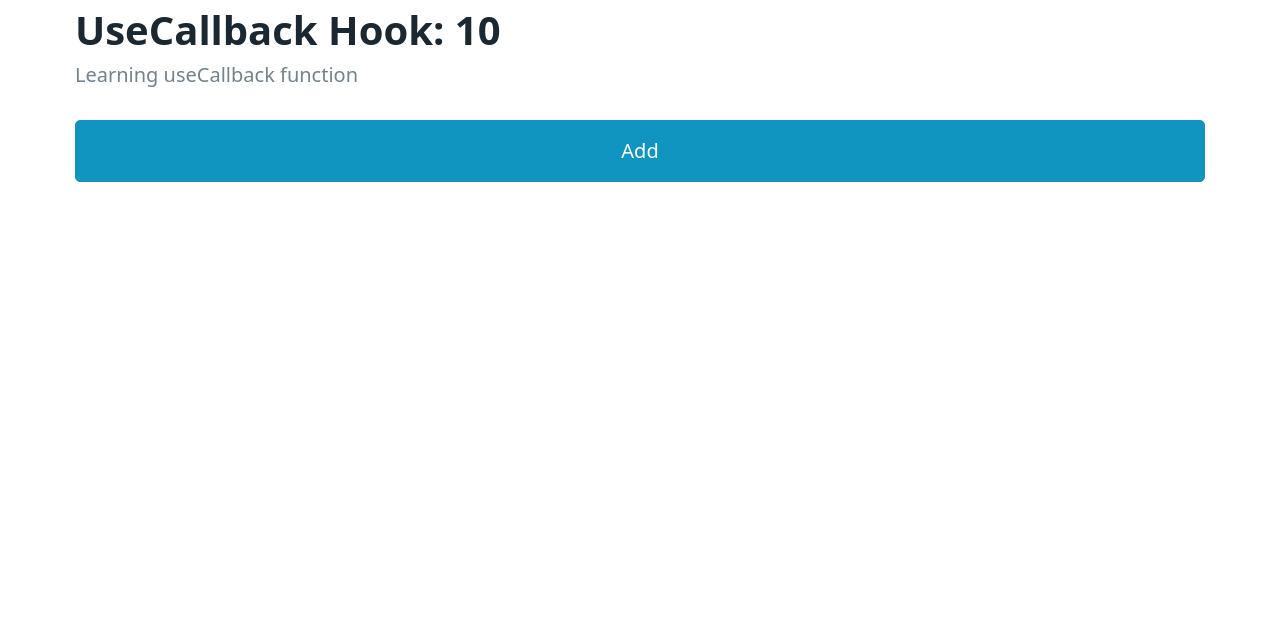
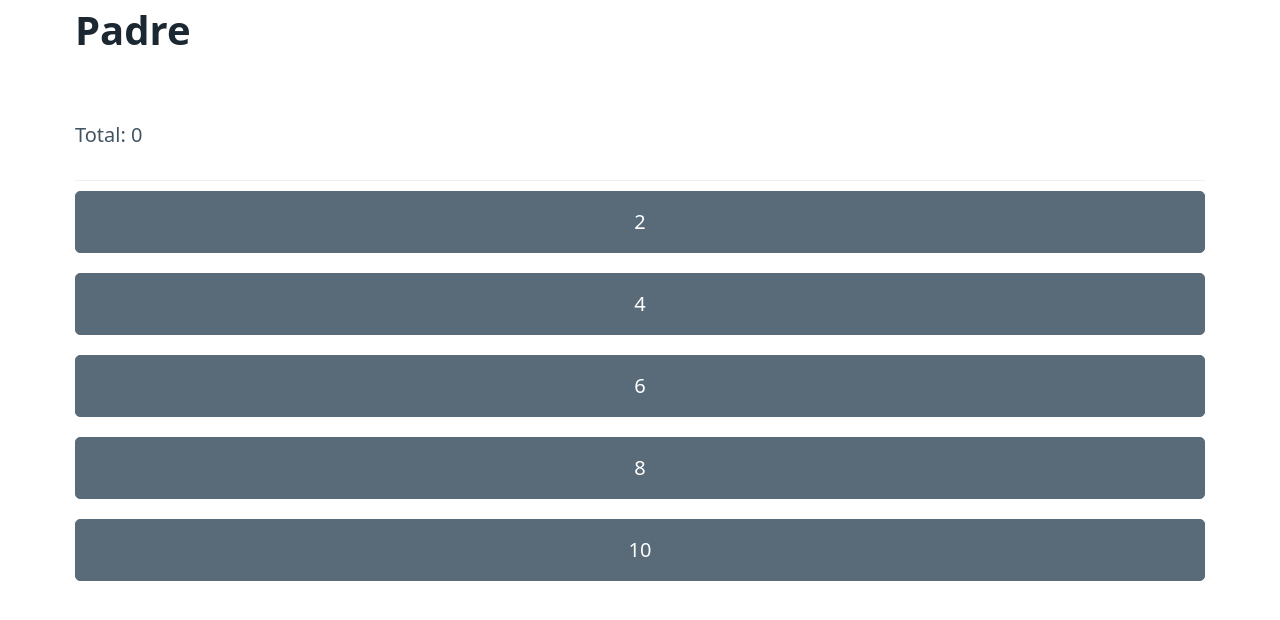
Before and after one commit to AngelKode/react_proyects, a React (Vite) app in the folder hooks-app/: page / in a window 1280 px wide. Shown: the top 620 px of the page. Built offline with nearby package versions, Linux system fonts and the light colour scheme.

Commit message:
Working with memo hw

```diff
--- /dev/null
+++ b/hooks-app/src/components/memo-hw/Hijo.jsx
@@ -0,0 +1,15 @@
+import { memo } from "react";
+
+export const Hijo = memo(({ numero, incrementar }) => {
+
+    console.log('  Me volví a generar :(  ');
+
+    return (
+        <button
+            className="secondary"
+            onClick={ () => incrementar( numero ) }
+        >
+            { numero }
+        </button>
+    )
+})
--- /dev/null
+++ b/hooks-app/src/components/memo-hw/Padre.jsx
@@ -0,0 +1,32 @@
+import { Hijo } from './Hijo'
+import { useCallback, useState } from 'react';
+
+export const Padre = () => {
+
+    const numeros = [2,4,6,8,10];
+    const [valor, setValor] = useState(0);
+
+    const incrementar = useCallback(( num ) => {
+        setValor( (prev) => prev + num );
+    },[])
+
+
+    return (
+        <div>
+            <h1>Padre</h1>
+            <p> Total: { valor } </p>
+
+            <hr />
+
+            {
+                numeros.map( n => (
+                    <Hijo
+                        key={ n }
+                        numero={ n }
+                        incrementar={ incrementar }
+                    />
+                ))
+            }
+        </div>
+    )
+}
--- a/hooks-app/src/main.jsx
+++ b/hooks-app/src/main.jsx
@@ -11,11 +11,12 @@ import { MultipleCustomHooks } from './components/examples/MultipleCustomHooks.j
 import { FocusScreen } from './components/useRef/FocusScreen.jsx'; */
 /* import { Layout } from './components/useLayoutEffect/Layout.jsx';
 import { Memorize } from './components/memo/Memorize'; */
-import {MemoHook} from './components/memo/MemoHook';
-import { Callback } from './components/useCallback/Callback';
+/* import {MemoHook} from './components/memo/MemoHook';
+import { Callback } from './components/useCallback/Callback'; */
+import { Padre } from './components/memo-hw/Padre';
 
 ReactDOM.createRoot(document.getElementById('root')).render(
   <React.Fragment>
-    <Callback/>
+    <Padre/>
   </React.Fragment>,
 )
```
